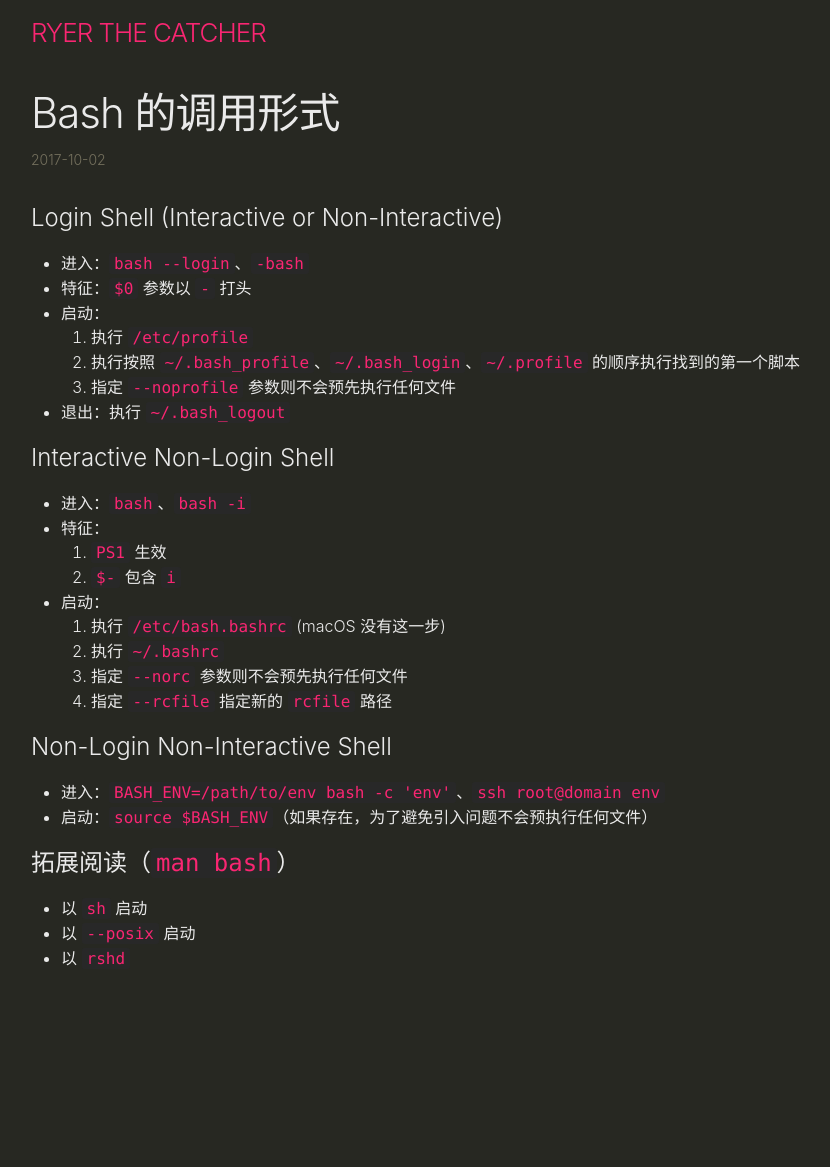
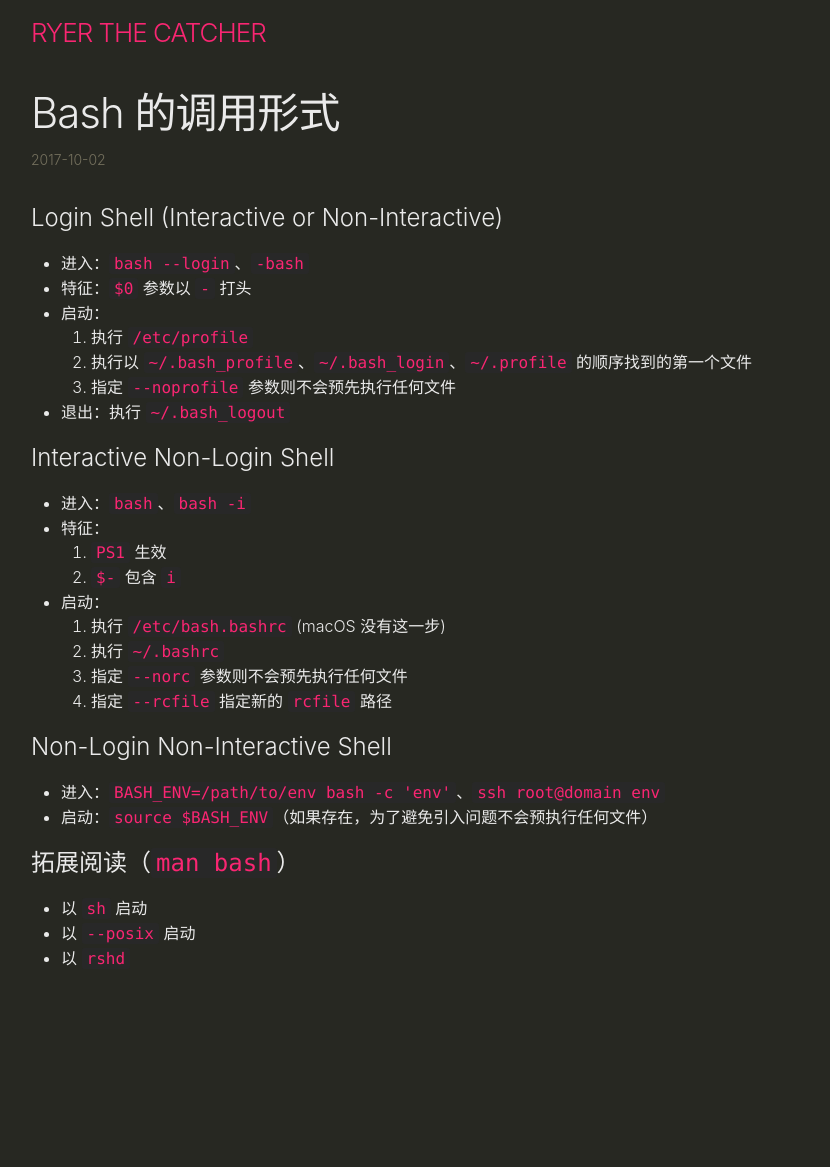
Before and after one commit to ryerh/ryerh.github.io, a Jekyll site: the page built from _posts/2017-10-02-bash-invocation.markdown, in a window 1280 px wide. Shown: the whole page, without its empty margins (127-957 px from the left). Built offline with Jekyll 4.4.1, drawn with Linux system fonts in a browser that asks for light colours.

Commit message:
Updated Bash Invocation

```diff
--- a/_posts/2017-10-02-bash-invocation.markdown
+++ b/_posts/2017-10-02-bash-invocation.markdown
@@ -9,7 +9,7 @@ layout: post
 - 特征：`$0` 参数以 `-` 打头
 - 启动：
   1. 执行 `/etc/profile`
-  2. 执行按照 `~/.bash_profile`、`~/.bash_login`、`~/.profile` 的顺序执行找到的第一个脚本
+  2. 执行以 `~/.bash_profile`、`~/.bash_login`、`~/.profile` 的顺序找到的第一个文件
   3. 指定 `--noprofile` 参数则不会预先执行任何文件
 - 退出：执行 `~/.bash_logout`
 
```
